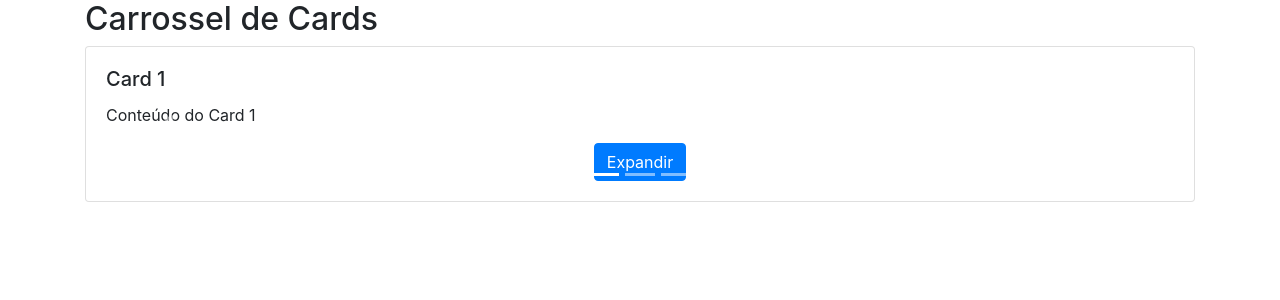
After one commit to Julio123123/tarefaminardi, a PHP site: page /indexadm.php in a window 1280 px wide. The commit adds this page. Shown: the top 300 px of the page. Run offline with PHP 8.4, Linux system fonts and the light colour scheme; some libraries are stand-ins or nearby versions.

Commit message:
Add files via upload

```diff
--- /dev/null
+++ b/Aluguelcarros/indexadm.php
@@ -0,0 +1,88 @@
+<!DOCTYPE html>
+<html>
+<head>
+    <title>Carrossel de Cards com Expansão Automática</title>
+    <link rel="stylesheet" href="https://maxcdn.bootstrapcdn.com/bootstrap/4.5.2/css/bootstrap.min.css">
+</head>
+<body>
+    <div class="container">
+        <h2>Carrossel de Cards</h2>
+        <div id="cardCarousel" class="carousel slide" data-ride="carousel">
+            <!-- Indicadores de slides -->
+            <ol class="carousel-indicators">
+                <li data-target="#cardCarousel" data-slide-to="0" class="active"></li>
+                <li data-target="#cardCarousel" data-slide-to="1"></li>
+                <li data-target="#cardCarousel" data-slide-to="2"></li>
+                <!-- Adicione mais indicadores conforme necessário -->
+            </ol>
+
+            <!-- Slides do carrossel -->
+            <div class="carousel-inner">
+                <div class="carousel-item active">
+                    <div class="card">
+                        <div class="card-body">
+                            <h5 class="card-title">Card 1</h5>
+                            <p class="card-text">Conteúdo do Card 1</p>
+                            <div class="d-flex justify-content-center">
+                                <button class="btn btn-primary" data-toggle="collapse" data-target="#card1Content">Expandir</button>
+                            </div>
+                            <div id="card1Content" class="collapse">
+                                <input type="text" placeholder="Nome">
+                                <input type="text" placeholder="Email">
+                                <textarea placeholder="Mensagem"></textarea>
+                            </div>
+                        </div>
+                    </div>
+                </div>
+                <div class="carousel-item">
+                    <div class="card">
+                        <div class="card-body">
+                            <h5 class="card-title">Card 2</h5>
+                            <p class="card-text">Conteúdo do Card 2</p>
+                            <div class="d-flex justify-content-center">
+                                <button class="btn btn-primary" data-toggle="collapse" data-target="#card2Content">Expandir</button>
+                            </div>
+                            <div id="card2Content" class="collapse">
+                                <input type="text" placeholder="Nome">
+                                <input type="text" placeholder="Email">
+                                <textarea placeholder="Mensagem"></textarea>
+                            </div>
+                        </div>
+                    </div>
+                </div>
+                <div class="carousel-item">
+                    <div class="card">
+                        <div class="card-body">
+                            <h5 class="card-title">Card 3</h5>
+                            <p class="card-text">Conteúdo do Card 3</p>
+                            <div class="d-flex justify-content-center">
+                                <button class="btn btn-primary" data-toggle="collapse" data-target="#card3Content">Expandir</button>
+                            </div>
+                            <div id="card3Content" class="collapse">
+                                <input type="text" placeholder="Nome">
+                                <input type="text" placeholder="Email">
+                                <textarea placeholder="Mensagem"></textarea>
+                            </div>
+                        </div>
+                    </div>
+                </div>
+                <!-- Adicione mais slides conforme necessário -->
+            </div>
+
+            <!-- Controles de navegação -->
+            <a class="carousel-control-prev" href="#cardCarousel" role="button" data-slide="prev">
+                <span class="carousel-control-prev-icon" aria-hidden="true"></span>
+                <span class="sr-only">Anterior</span>
+            </a>
+            <a class="carousel-control-next" href="#cardCarousel" role="button" data-slide="next">
+                <span class="carousel-control-next-icon" aria-hidden="true"></span>
+                <span class="sr-only">Próximo</span>
+            </a>
+        </div>
+    </div>
+
+    <script src="https://code.jquery.com/jquery-3.5.1.slim.min.js"></script>
+    <script src="https://cdn.jsdelivr.net/npm/@popperjs/core@2.5.3/dist/umd/popper.min.js"></script>
+    <script src="https://maxcdn.bootstrapcdn.com/bootstrap/4.5.2/js/bootstrap.min.js"></script>
+</body>
+</html>
--- a/Aluguelcarros/loginadm.php
+++ b/Aluguelcarros/loginadm.php
@@ -131,8 +131,8 @@
         <form class="formLogin" action="phpadm/login.php" method="post">
             <h1 class="admin-effect">BEM VINDO ADMINISTRADOR</h1>
             <div class="form-group admin-effect">
-                <label for="username">Insira o e-mail</label>
-                <input type="text" name="username" id="username" autocomplete="off" class="form-control-material" required/>
+                <label for="email">Insira o e-mail</label>
+                <input type="text" name="email" id="email" autocomplete="off" class="form-control-material" required/>
             </div>
             <div class="form-group admin-effect">
                 <label for ="password">Insira a senha</label>
--- a/Aluguelcarros/phpadm/conexao.php
+++ b/Aluguelcarros/phpadm/conexao.php
@@ -1,4 +1,4 @@
-<?php
+/<?php
 
 $hostname = "localhost";
 $username = "root";
@@ -8,7 +8,7 @@ $database = "adm";
 $con = mysqli_connect($hostname, $username, $password, $database);
 
 if (!$con) {
-    die("erro");
+    die("Erro na conexão: " . mysqli_connect_error());
 }
 
 session_start();
```
Also changed, not shown: Aluguelcarros/indexadm.txt (added, +86 -0 lines), Aluguelcarros/phpadm/login.php (+10 -8 lines).
